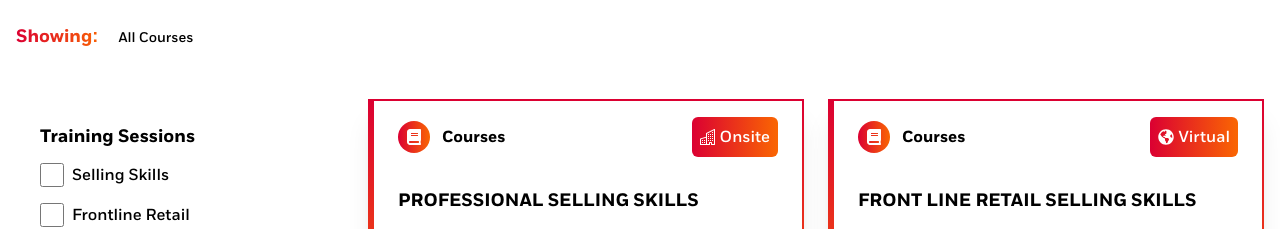
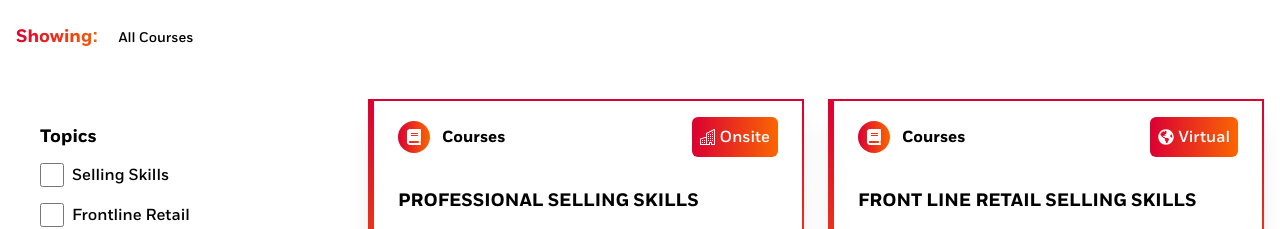
Before and after one commit to hrushikeshjena9/thesalesenablement2, a React (Vite) app: page /courses in a window 1280 px wide. Shown: the part 782-1011 px from the top of the page. Built offline with nearby package versions, Linux system fonts and the light colour scheme.

Commit message:
new-today

```diff
--- a/src/course-section/CourseSidebar.jsx
+++ b/src/course-section/CourseSidebar.jsx
@@ -41,7 +41,7 @@ const CourseSidebar = ({ setFilters }) => {
       <div className="flex flex-col w-full">
         <div className="mb-6">
           <label className="block text-lg font-semibold mb-3">
-            Training Sessions
+          Topics
           </label>
           <div className="space-y-4">
             {Object.keys(topics).map((topic) => (
```
